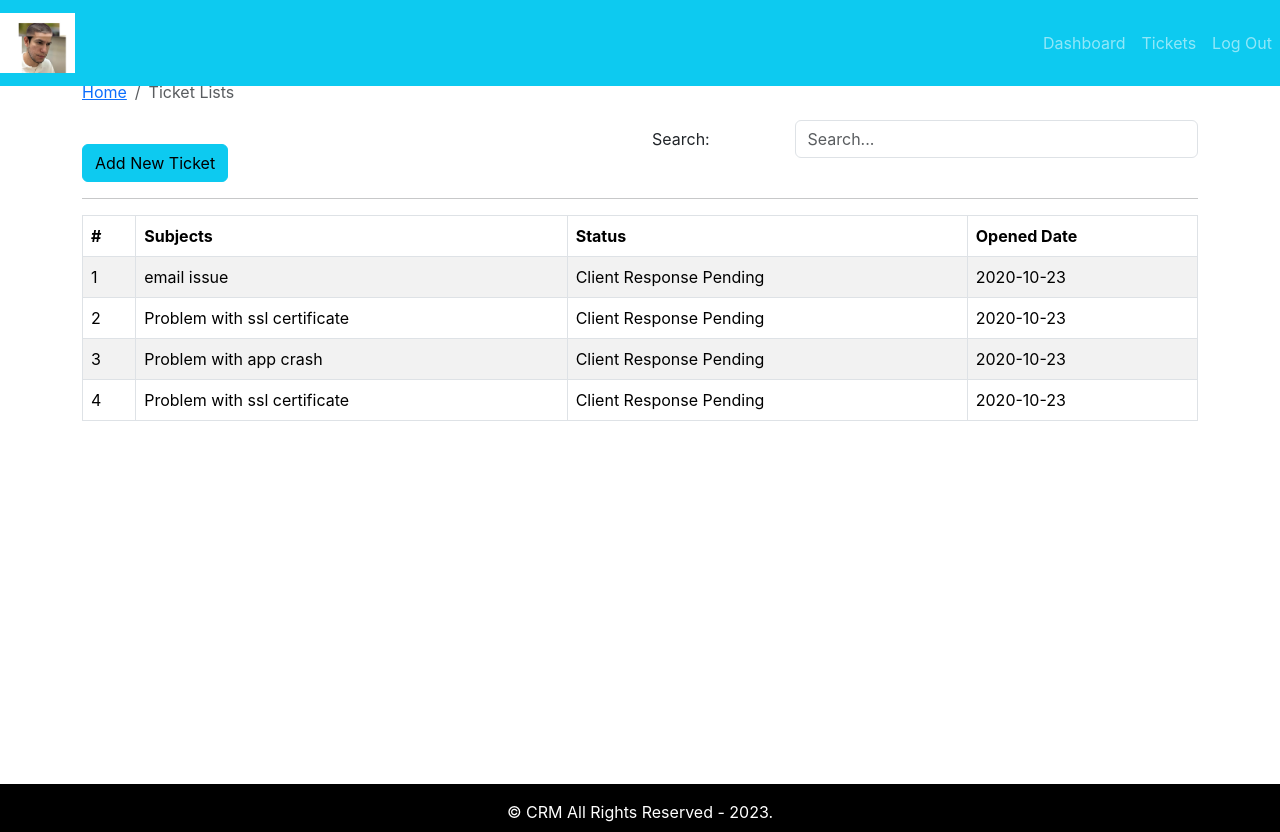
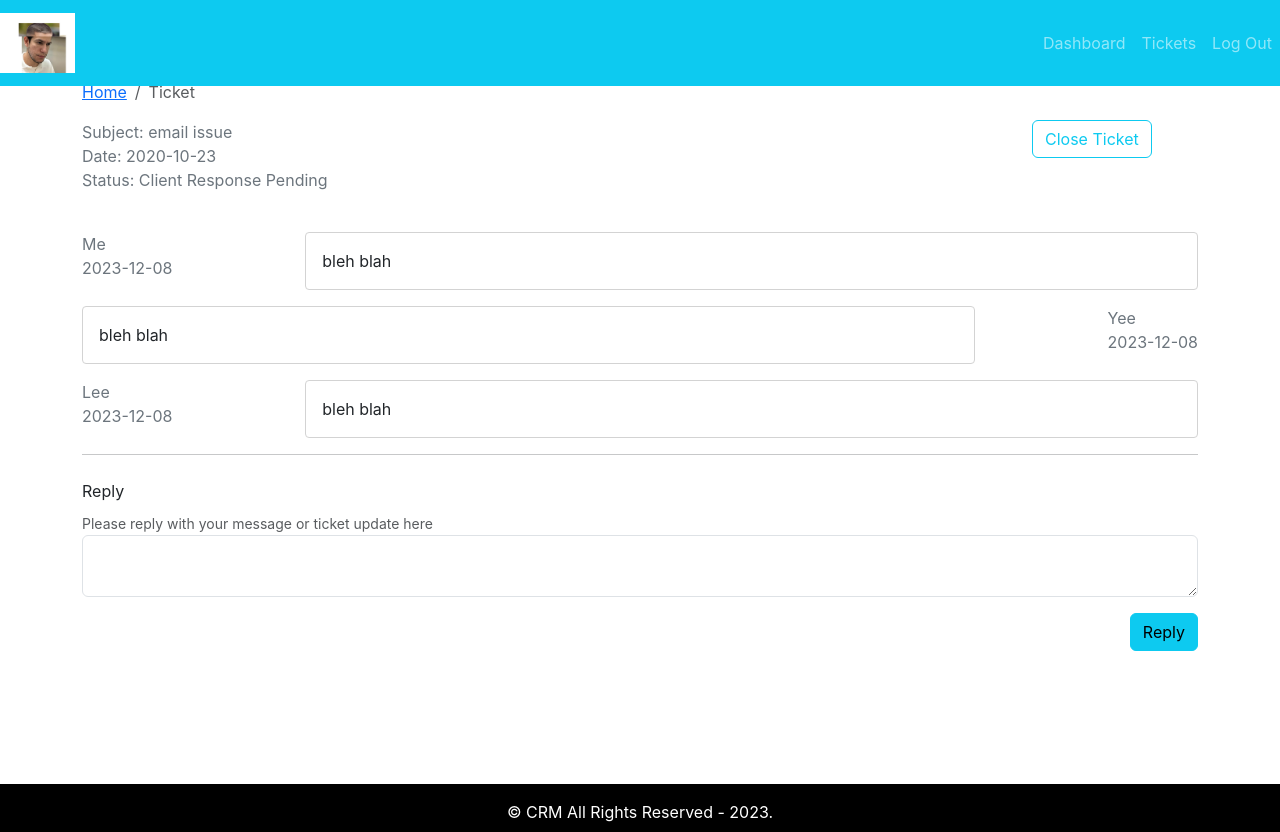
Before and after one commit to KenyiCode/crm-frontend, a React (Create React App) app: page / in a window 1280 px wide. Built offline with nearby package versions, Linux system fonts and the light colour scheme; the HTML template or start-up script is replaced by a standard one.

Commit message:
added ticket updating and landing page

```diff
--- a/src/App.js
+++ b/src/App.js
@@ -4,6 +4,7 @@
 import { Dashboard } from './pages/dashboard/Dashboard.page';
 import { AddTicket } from './pages/new-ticket/AddTicket.page';
 import { TicketLists } from './pages/ticket-list/TicketLists.page';
+import { Ticket } from "./pages/ticket/Ticket.page"
 
 function App() {
   return (
@@ -12,7 +13,8 @@
       <DefaultLayout>
         {/*<Dashboard >*/}
         {/*<AddTicket />*/}
-        <TicketLists />
+        {/*<TicketLists />*/}
+        <Ticket />
       </DefaultLayout>
     </div>
   );
--- a/src/assets/data/dummy-data.json
+++ b/src/assets/data/dummy-data.json
@@ -3,7 +3,24 @@
         "id": 1,
         "subject": "email issue" ,
         "status": "Client Response Pending",
-        "addedAt": "2020-10-23"
+        "addedAt": "2020-10-23",
+        "history": [
+            {
+                "date": "2023-12-08",
+                "message": "bleh blah",
+                "messageBy": "Me"
+            },
+            {
+                "date": "2023-12-08",
+                "message": "bleh blah",
+                "messageBy": "Yee"
+            },
+            {
+                "date": "2023-12-08",
+                "message": "bleh blah",
+                "messageBy": "Lee"
+            }
+        ]
     },
     {
         "id": 2,
--- /dev/null
+++ b/src/components/message-history/MessageHistory.comp.js
@@ -0,0 +1,27 @@
+import React from "react"
+import {PropTypes} from "prop-types"
+import "./message-history.style.css"
+
+export const MessageHistory = ({msg}) => {
+    if (!msg) return null
+
+    return msg.map((obj, i) => (
+        <div key={i} className="message-history mt-3">
+            <div className="send font-weight-bold text-secondary">
+                <div className="sender">
+                    {obj.messageBy}
+                </div>
+                <div className="date">
+                    {obj.date}
+                </div>
+            </div>
+            <div className="message">
+                {obj.message}
+            </div>
+        </div>
+    ))
+}
+
+MessageHistory.propTypes = {
+    msg: PropTypes.array.isRequired
+}
--- /dev/null
+++ b/src/components/message-history/message-history.style.css
@@ -0,0 +1,18 @@
+.message-history {
+    display: flex;
+    flex-direction: row;
+    justify-content: space-between;
+}
+
+.message-history:nth-child(even){
+    display: flex;
+    flex-direction: row-reverse;
+    justify-content: space-between;
+}
+
+.message {
+    padding: 1rem;
+    width: 80%;
+    border: 1px solid lightgray;
+    border-radius: 0.25rem;
+}
--- /dev/null
+++ b/src/components/update-ticket/UpdateTicket.comp.js
@@ -0,0 +1,32 @@
+import React from "react"
+import {
+    Form,
+    Button
+} from "react-bootstrap"
+import PropTypes from "prop-types"
+
+export const UpdateTicket = ({update, handleOnChange, handleOnSubmit}) => {
+    return (
+        <Form onSubmit={handleOnSubmit}>
+            <Form.Label>Reply</Form.Label>
+            <div></div>
+            <Form.Text>Please reply with your message or ticket update here</Form.Text>
+            <Form.Control
+                value={update}
+                onChange={handleOnChange}
+                as="textarea"
+                row="5"
+                name="detail"
+            />
+            <div className="text-end mt-3 mb-3">
+                <Button variant="info" type="submit">Reply</Button>
+            </div>
+        </Form>
+    )
+}
+
+UpdateTicket.propTypes = {
+    update: PropTypes.string.isRequired,
+    handleOnChange: PropTypes.func.isRequired,
+    handleOnSubmit: PropTypes.func.isRequired
+}
--- /dev/null
+++ b/src/pages/ticket/Ticket.page.js
@@ -0,0 +1,61 @@
+import {React, useState, useEffect} from "react"
+import {
+    Container,
+    Row,
+    Col,
+    Button
+} from "react-bootstrap"
+import { PageBreadcrumb } from "../../components/breadcrumbs/Breadcrumbs.comp"
+import tickets from "../../assets/data/dummy-data.json"
+import { MessageHistory } from "../../components/message-history/MessageHistory.comp"
+import { UpdateTicket } from "../../components/update-ticket/UpdateTicket.comp"
+
+const ticket = tickets[0]
+
+export const Ticket = () => {
+
+    const handleOnChange = (e) => {
+        setUpdate(e.target.value)
+    }
+
+    const handleOnSubmit = () => {
+        alert("Form Submitted!")
+    }
+
+    const [update, setUpdate] = useState("")
+    useEffect(() => {}, [update])
+
+    return (
+        <Container>
+            <Row>
+                <Col>
+                    <PageBreadcrumb page={"Ticket"} />
+                </Col>
+            </Row>
+            <Row>
+                <Col className="text-weight-bolder text-secondary">
+                    <div>Subject: {ticket.subject}</div>
+                    <div>Date: {ticket.addedAt}</div>
+                    <div>Status: {ticket.status}</div>
+                </Col>
+                <Col lg={2}>
+                    <Button variant="outline-info">Close Ticket</Button>
+                </Col>
+            </Row>
+            <Row className="mt-4">
+                <Col>
+                    <MessageHistory msg={ticket.history} />
+                </Col>
+            </Row>
+            <hr />
+            <Row className="mt-4">
+                <Col>
+                    <UpdateTicket
+                        update={update}
+                        handleOnChange={handleOnChange}
+                        handleOnSubmit={handleOnSubmit} />
+                </Col>
+            </Row>
+        </Container>
+    )
+}
```
